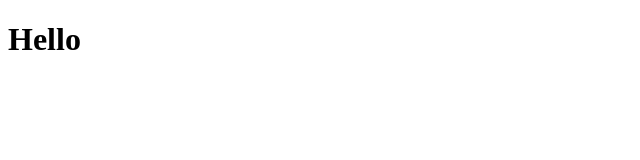
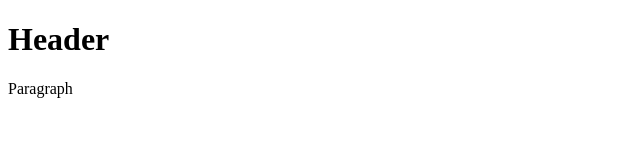
Before and after one commit to dlcnc/dlcnc, a plain HTML site: page index.html in a window 1280 px wide. Shown: the whole page, without its empty margins (0-640 px from the left). Drawn offline with Linux system fonts and the light colour scheme.

Commit message:
Update index.html

```diff
--- a/index.html
+++ b/index.html
@@ -4,10 +4,8 @@
   <head>
     <title> Title </title>
   </head>
-
   <body>
-    <h1> Hello </h1>
+    <h1> Header </h1>
+    <p> Paragraph </p>
   </body>
-
-
 </html>
```
